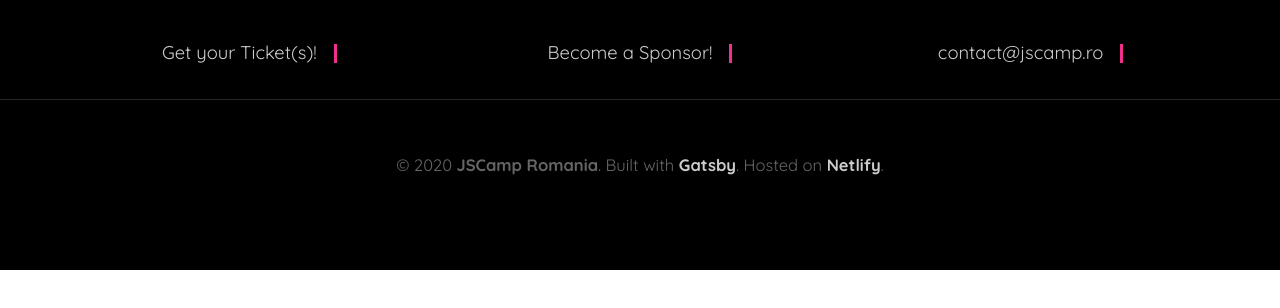
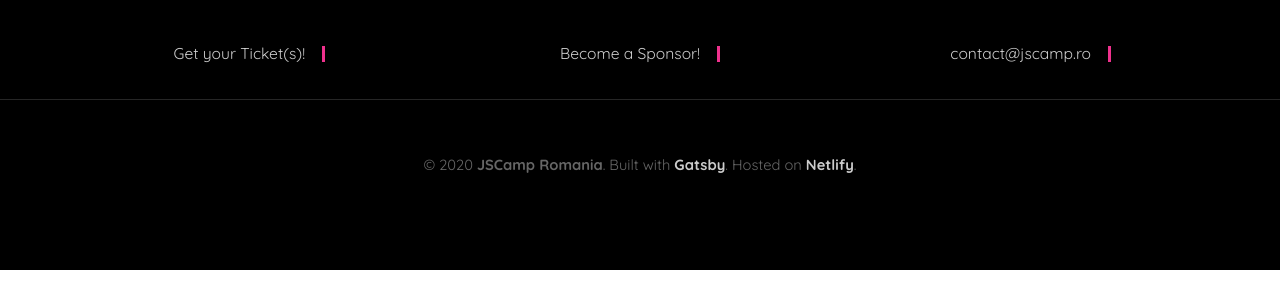
Before and after one commit to gabsy/jscamp-site, a Gatsby site: page /page-2 in a window 1280 px wide. Shown: the part 288-596 px from the top of the page. Built offline with nearby package versions, Linux system fonts and the light colour scheme; Gatsby itself is replaced by a stand-in of ours.

Commit message:
Updates on footer font size

```diff
--- a/src/scss/global.scss
+++ b/src/scss/global.scss
@@ -182,6 +182,7 @@ h2 {
             padding-right: 20px;
             line-height: 1;
             white-space: nowrap;
+            font-size: 85%;
 
             &:after {
                 content:'';
@@ -201,7 +202,7 @@ h2 {
         padding: 50px 0 0;
         border-top: 1px solid rgba(#fff, 0.15);
         color: rgba(#fff, 0.4);
-        font-size: 90%;
+        font-size: 80%;
 
         a {
             padding-right: 0;
```
